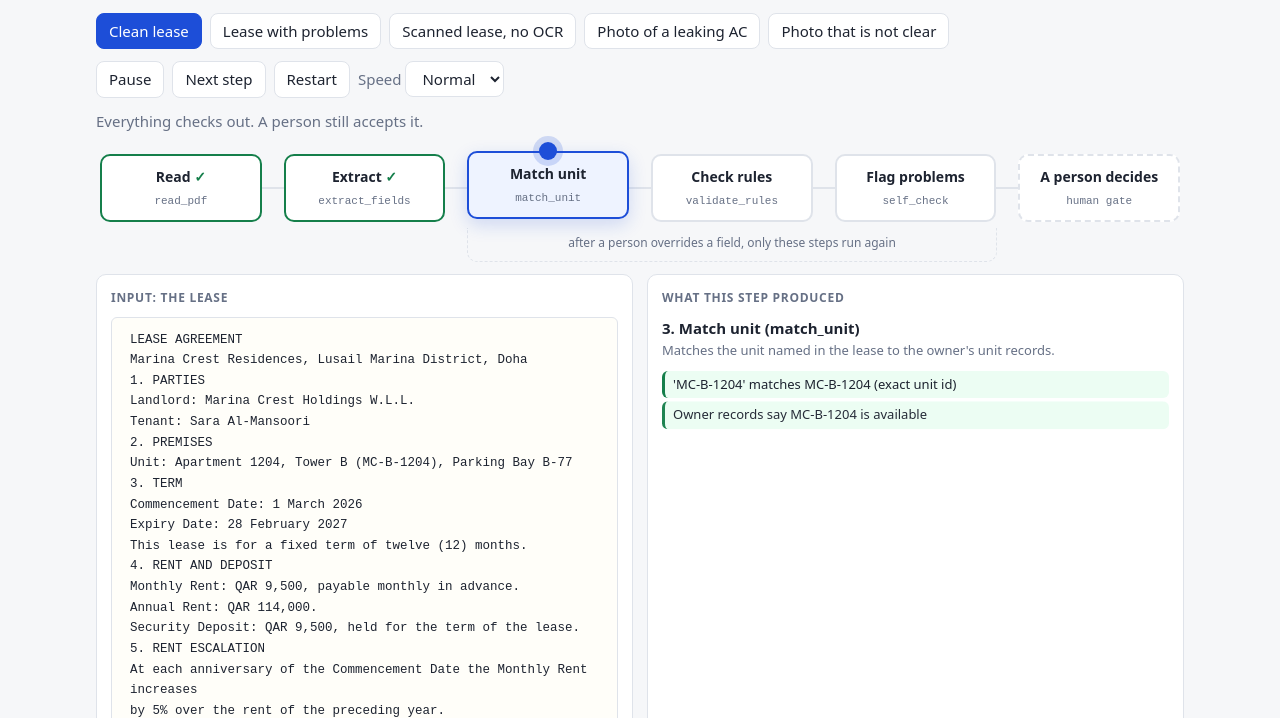
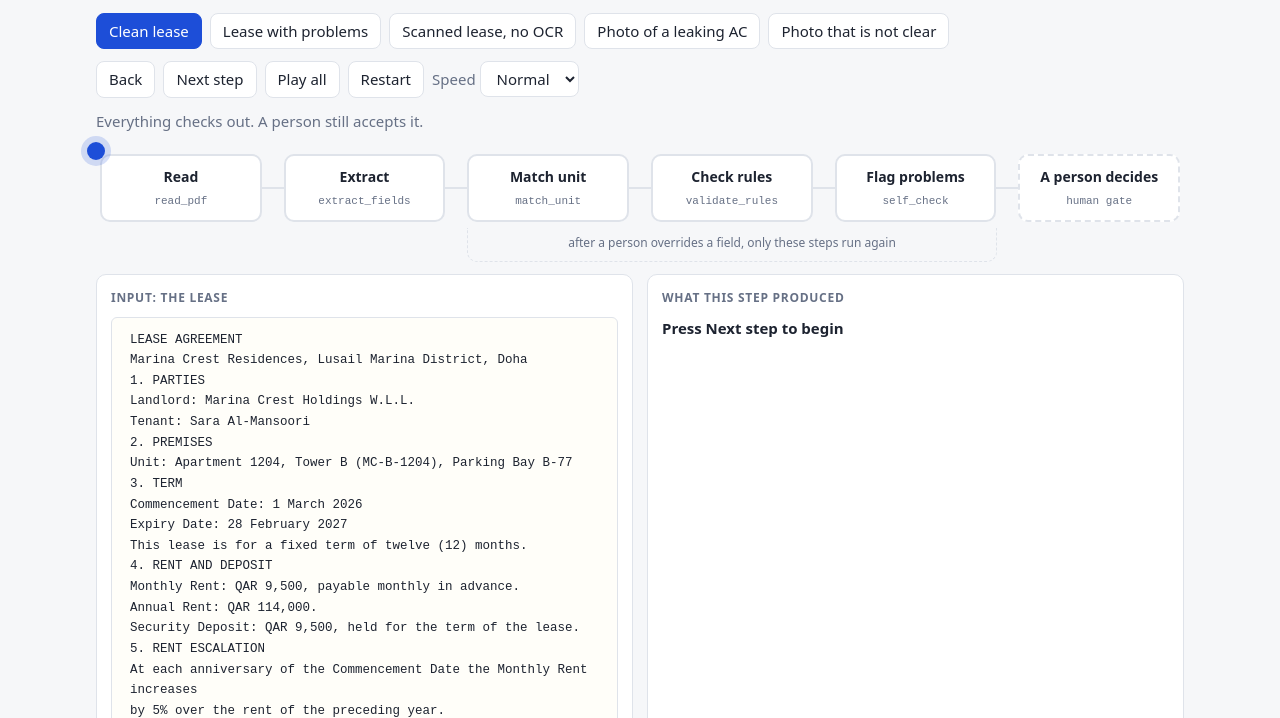
Before and after one commit to khawajaJunaid/liaison-ai, a plain HTML site: page docs/how-it-works.html in a window 1280 px wide. Shown: the part 81-799 px from the top of the page. Drawn offline with Linux system fonts and the light colour scheme.

Commit message:
Walkthrough: move one step at a time
The page no longer starts playing on its own. Next step and Back (and
the arrow keys) move one step, and a step stops once its output is
shown. Play all remains for a hands-off run. Back renders the earlier
step at once instead of replaying it.

Co-Authored-By: Claude Sonnet 5.5 <noreply@anthropic.com>

```diff
--- a/docs/how-it-works.html
+++ b/docs/how-it-works.html
@@ -70,8 +70,9 @@
 
   <div class="tabs" id="tabs" role="tablist" aria-label="Scenario"></div>
   <div class="controls">
-    <button id="play" aria-label="Play or pause">Play</button>
+    <button id="back" aria-label="Previous step">Back</button>
     <button id="step" aria-label="Next step">Next step</button>
+    <button id="play" aria-label="Play all or pause">Play all</button>
     <button id="restart" aria-label="Restart">Restart</button>
     <label class="muted">Speed <select id="speed"><option value="1.6">Slow</option><option value="1" selected>Normal</option><option value="0.5">Fast</option></select></label>
   </div>
@@ -83,7 +84,7 @@
   <div class="stage">
     <div class="panel"><h2 id="inTitle">Input</h2><div id="input"></div></div>
     <div class="panel" aria-live="polite"><h2>What this step produced</h2>
-      <div class="step-title" id="stepTitle">Press Play</div><div class="step-does" id="stepDoes"></div>
+      <div class="step-title" id="stepTitle">Press Next step to begin</div><div class="step-does" id="stepDoes"></div>
       <ul class="out" id="out"></ul><div id="gate"></div></div>
   </div>
 
@@ -123,11 +124,11 @@ function buildTabs() {
 }
 
 function select(i, autoplay = false) {
-  run++; playing = false; sc = TRACES[i]; cur = -1; $("play").textContent = "Play";
+  run++; playing = false; sc = TRACES[i]; cur = -1; $("play").textContent = "Play all";
   [...$("tabs").children].forEach((b, j) => b.classList.toggle("on", j === i));
   $("blurb").textContent = sc.blurb;
   buildPipe(); buildInput();
-  $("out").innerHTML = ""; $("gate").innerHTML = ""; $("stepTitle").textContent = "Press Play"; $("stepDoes").textContent = "";
+  $("out").innerHTML = ""; $("gate").innerHTML = ""; $("stepTitle").textContent = "Press Next step to begin"; $("stepDoes").textContent = "";
   if (autoplay) { playing = true; $("play").textContent = "Pause"; auto(); }
 }
 
@@ -177,7 +178,8 @@ function highlightFor(text) {
   sc.document.forEach((t, i) => { if (t.trim() && quote.includes(t.trim())) $("ln-" + i).classList.add("hit"); });
 }
 
-async function show(i) {
+async function show(i, instant = false) {
+  const wait = (ms) => (instant ? Promise.resolve() : sleep(ms));  // instant: render the step at once (used by Back)
   const my = ++run, last = sc.steps.length;
   cur = i;
   for (let k = 0; k <= last; k++) { const n = $("node-" + k); n.classList.remove("active", "done", "ok", "bad", "warn"); if (k < i) n.classList.add("done"); }
@@ -190,13 +192,13 @@ async function show(i) {
     node.classList.add(sc.gate.tone);
     $("stepTitle").textContent = "A person decides";
     $("stepDoes").textContent = "The pipeline only prepares. Decisions are made by a person and are audited.";
-    await sleep(500); if (my !== run) return;
+    await wait(500); if (my !== run) return;
     let html = `<div class="gatecard ${sc.gate.tone}"><b>${esc(sc.gate.title)}</b>` + sc.gate.lines.map((l) => `<div>${esc(l.text)}</div>`).join("");
     const u = sc.gate.unit;  // the unit's real status from the owner records, not an assumed one
     if (sc.kind === "lease" && u) html += `<div class="unit"><span>${esc(u.id)}</span><span class="chip ${esc(u.status)}" id="chip">${esc(u.status)}</span></div>`;
     $("gate").innerHTML = html + "</div>";
     if (sc.kind === "lease" && sc.gate.tone === "ok") {
-      await sleep(900); if (my !== run) return;
+      await wait(900); if (my !== run) return;
       $("chip").className = "chip occupied"; $("chip").textContent = "occupied";
     }
     return;
@@ -209,9 +211,10 @@ async function show(i) {
     if (my !== run) return;
     const li = document.createElement("li"); li.className = l.tone; li.textContent = l.text; $("out").appendChild(li);
     if (step.name === "extract_fields") highlightFor(l.text);
-    await sleep(step.output.length > 8 ? 160 : 320);
+    await wait(step.output.length > 8 ? 160 : 320);
   }
   if (my !== run) return;
+  if (!playing) return;  // manual mode: stop here and wait for the next click
   await sleep(700);
 }
 
@@ -230,10 +233,18 @@ $("step").onclick = () => {
   if (cur >= sc.steps.length) cur = -1;
   show(cur + 1);
 };
-$("restart").onclick = () => select(TRACES.indexOf(sc), true);
+$("back").onclick = () => {
+  playing = false; $("play").textContent = "Play all";
+  if (cur > 0) show(cur - 1, true);
+};
+$("restart").onclick = () => select(TRACES.indexOf(sc), false);
+document.addEventListener("keydown", (e) => {
+  if (e.key === "ArrowRight") $("step").click();
+  if (e.key === "ArrowLeft") $("back").click();
+});
 window.addEventListener("resize", placeBracket);
 
-buildTabs(); select(0, true);
+buildTabs(); select(0, false);  // starts paused: the reader moves through the steps
 </script>
 </body>
 </html>
```
